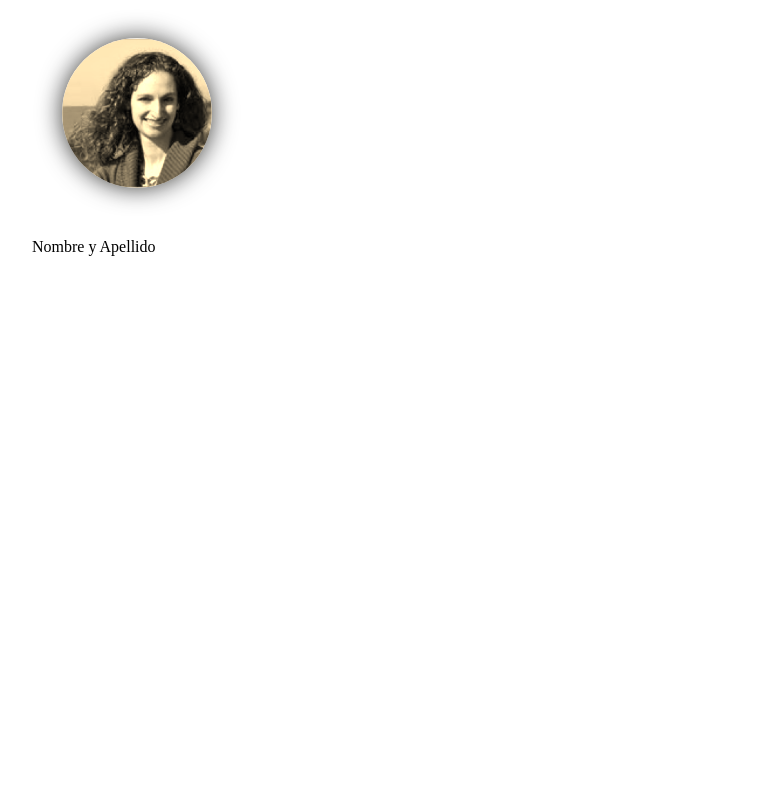
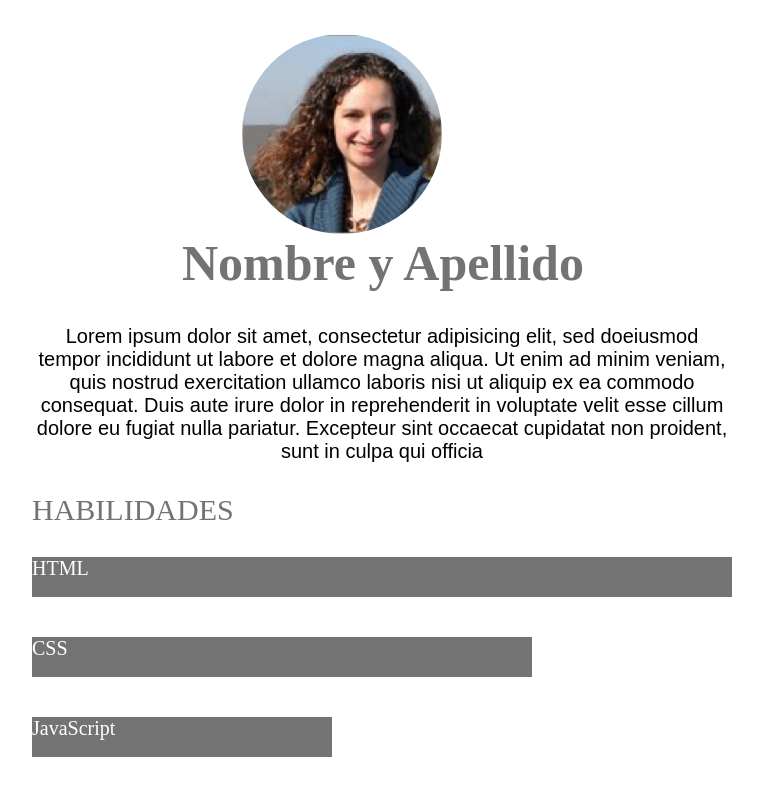
Before and after one commit to rodriguezadriana/miprimierlayout, a plain HTML site: page chica1.html in a window 1280 px wide. Shown: the top 794 px of the page, without its empty margins (258-1021 px from the left). Drawn offline with Linux system fonts and the light colour scheme.

Commit message:
ya con link

```diff
--- a/chica1.html
+++ b/chica1.html
@@ -7,10 +7,39 @@
 	</head>
 	<body>
 	<div class="container">
-	   <div>
-	   	  <img src="img/profile-1.png"></a>
-	       <p>Nombre y Apellido</p>
+	   <div class="centrar">
+	   	  <img src="img/profile-1.png" class="chica1"></a>
+
 	   </div>
+	   <h1 class="nombre">Nombre y Apellido</h1>
+	   <p class="historia">Lorem ipsum dolor sit amet, consectetur adipisicing elit, sed doeiusmod
+		tempor incididunt ut labore et dolore magna aliqua. Ut enim ad minim
+		veniam, quis nostrud exercitation ullamco laboris nisi ut aliquip ex ea
+		commodo consequat. Duis aute irure dolor in reprehenderit in voluptate
+		velit esse cillum dolore eu fugiat nulla pariatur. Excepteur sint occaecat
+         cupidatat non proident, sunt in culpa qui officia</p>
+       <div >
+           <p class="habilidades">HABILIDADES</p>
+           <div class="barras cantidad1">HTML</div>
+           <div class="barras cantidad2">CSS</div>
+           <div class="barras cantidad3">JavaScript</div>
+       </div>
+
+       <div>
+          <p class="portafolio">PORTAFOLIO</p>
+          <div id="lado" ><img  src="img/p5.jpg"  class="imgaleria" ></a></div>
+          <div id="lado" ><img  src="img/p6.jpg"  class="imgaleria" ></a></div>
+          <div id="lado" ><img  src="img/p8.jpg"  class="imgaleria" ></a></div>
+          <div id="lado" ><img  src="img/p5.jpg"  class="imgaleria" ></a></div>
+          <div id="lado" ><img  src="img/p6.jpg"  class="imgaleria" ></a></div>
+          <div id="lado" ><img  src="img/p8.jpg"  class="imgaleria" ></a></div>
+
+
+
+
+          </div>
+        </div>
+
 
 
 
--- a/css/main.css
+++ b/css/main.css
@@ -10,11 +10,9 @@ align:left ;
 width:100%;
 size:100%;
 color:#B0C4DE noshade;
-bottom: 30px;
-
 
 }
-/* lineas para separar texto del menu */
+
 
 /* lineas para separar imagen del texto */
 .lineascortas{
@@ -28,22 +26,23 @@ bottom: 30px;
 .barra{
 	margin: auto;
 	width: 400px;
-	font-family: arial, helvetica;
-	padding: 20px;
-	top: 20px;
+	font-family: helvetica;
+
+
 
 }
 ul{
 	list-style: none;
 
 }
-ul>li{
+li{
 
 	float: left;
 	border-right:1px solid #737373;
-     display: block;
+    display: block;
     text-align: center;
-    padding: 8px  8px;
+    padding: 10px  8px;
+
 
 
 }
@@ -51,7 +50,7 @@ ul>li{
 /*clases de menu*/
 .parrafo1{
 	text-align: center;
-	font-family: arial, helvetica;
+	font-family: helvetica;
 	font-size: 20px;
 }
 
@@ -64,6 +63,12 @@ ul>li{
 	height: 120%;
 
 
+}
+.nuestras{
+
+	font-size: 30px;
+    font-style: helvetica;
+    color:#737373;
 }
 
 
@@ -95,14 +100,70 @@ ul>li{
 
 
 /*clases de chica1*/
-img{
+
+ .chica1{
 
 	border-radius: 500px;
 
-	box-shadow: 0 0 25px rgba(5, 7, 1, .8);
+	height:200px;
+	width: 200px;
+	position: absolute;
+	right: 580px;
 
-	height:150px;
-	width: 150px;
-	margin: 30px;
-	-webkit-filter: sepia(1);
- }
+
+
+}
+.nombre{
+	font-size: 50px;
+    font-style: helvetica;
+    color:#737373;
+    position: relative;
+    top: 200px;
+    left: 150px;
+
+}
+
+.historia{
+	text-align: center;
+	font-family: arial, helvetica;
+	font-size: 20px;
+	top: 200px;
+	 position: relative;
+	bottom: 30px;
+}
+
+.habilidades{
+	padding-top: 200px;
+	font-size: 30px;
+    font-style: helvetica;
+    color:#737373;
+    }
+
+.portafolio{
+	padding-top: 400px;
+	font-size: 30px;
+    font-style: helvetica;
+    color:#737373;
+    }
+.barras{
+	height: 40px;
+    background-color:  #737373;
+
+    font-size: 20px ;
+    font-style: helvetica;
+    color:#ffffff;
+    margin-bottom: 40px;
+
+}
+
+.cantidad1{
+ width: 700px;
+}
+
+.cantidad2{
+ width: 500px;
+}
+
+.cantidad3{
+ width: 300px;
+}
```
Also changed, not shown: index.html (+11 -2 lines).
